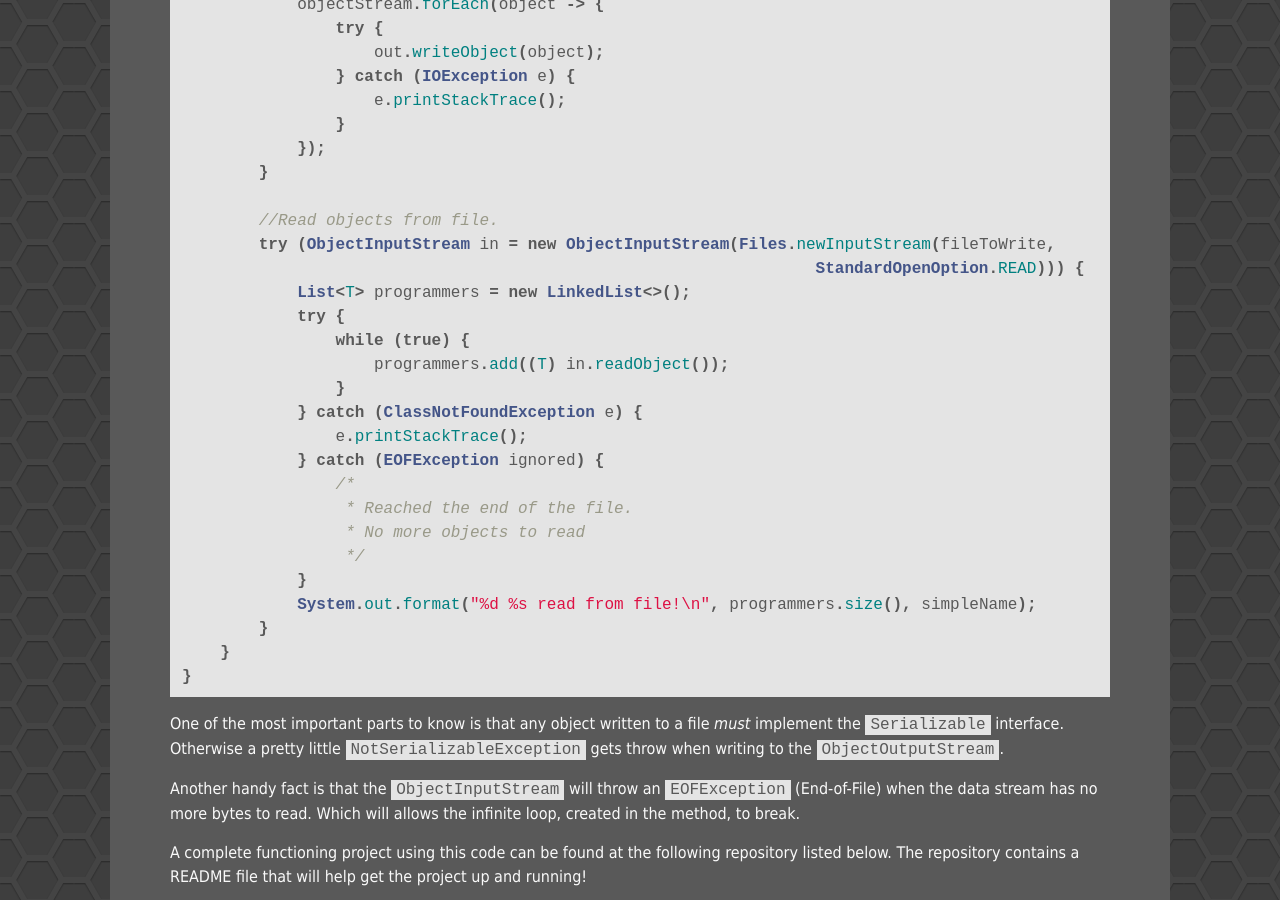
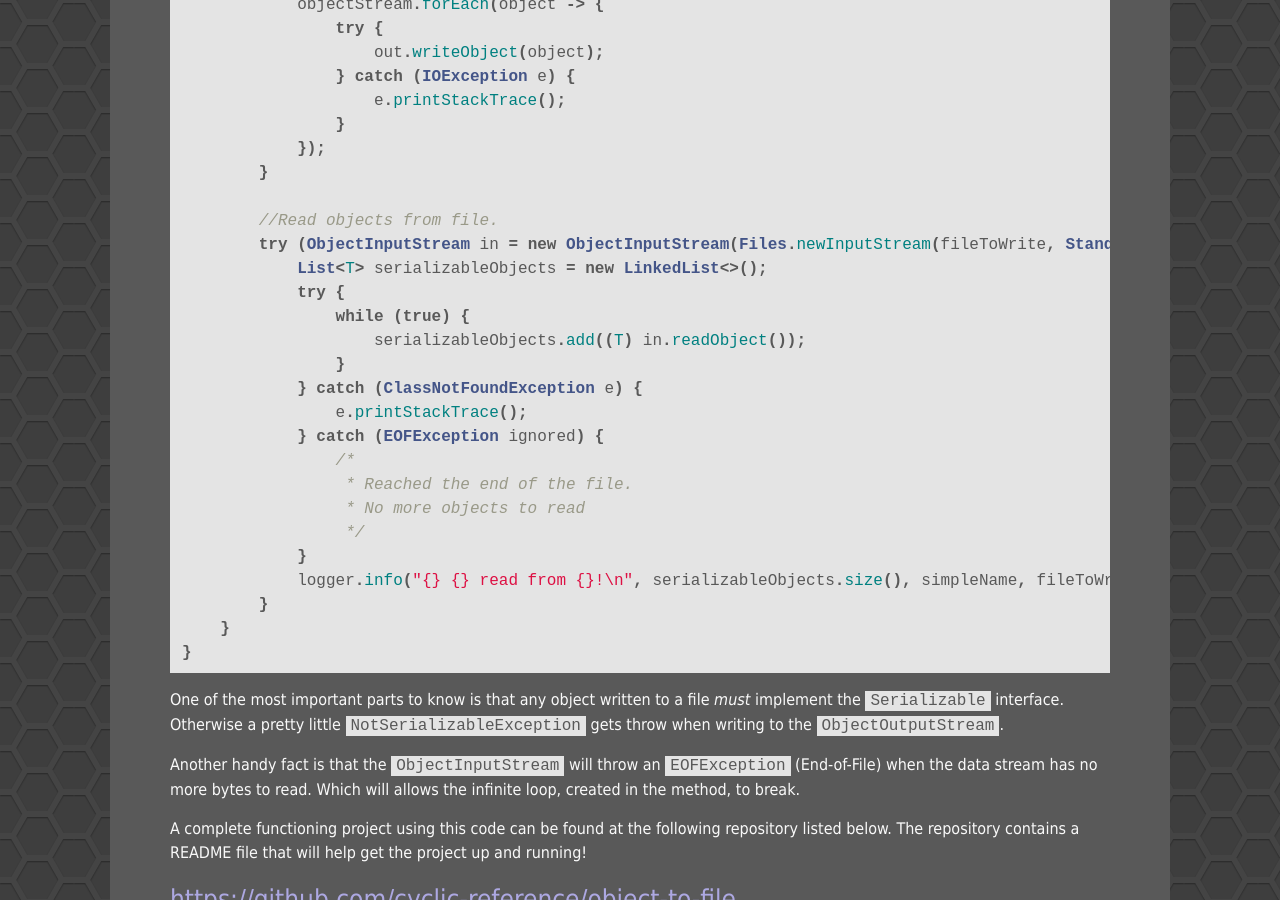
Before and after one commit to Unthrottled/blog, a Jekyll site: the page built from _posts/2017-05-07-Objects-from-file.md, in a window 1280 px wide and 900 px high, scrolled down 2178 px. Built offline with Jekyll 4.4.1, drawn with Linux system fonts in a browser that asks for light colours.

Commit message:
Better names for the list reference

```diff
--- a/_posts/2017-05-07-Objects-from-file.md
+++ b/_posts/2017-05-07-Objects-from-file.md
@@ -84,12 +84,11 @@
         }
 
         //Read objects from file.
-        try (ObjectInputStream in = new ObjectInputStream(Files.newInputStream(fileToWrite,
-                                                                  StandardOpenOption.READ))) {
-            List<T> programmers = new LinkedList<>();
+        try (ObjectInputStream in = new ObjectInputStream(Files.newInputStream(fileToWrite, StandardOpenOption.READ))) {
+            List<T> serializableObjects = new LinkedList<>();
             try {
                 while (true) {
-                    programmers.add((T) in.readObject());
+                    serializableObjects.add((T) in.readObject());
                 }
             } catch (ClassNotFoundException e) {
                 e.printStackTrace();
@@ -99,7 +98,7 @@
                  * No more objects to read
                  */
             }
-            System.out.format("%d %s read from file!\n", programmers.size(), simpleName);
+            logger.info("{} {} read from {}!\n", serializableObjects.size(), simpleName, fileToWrite.toAbsolutePath());
         }
     }
 }
```
